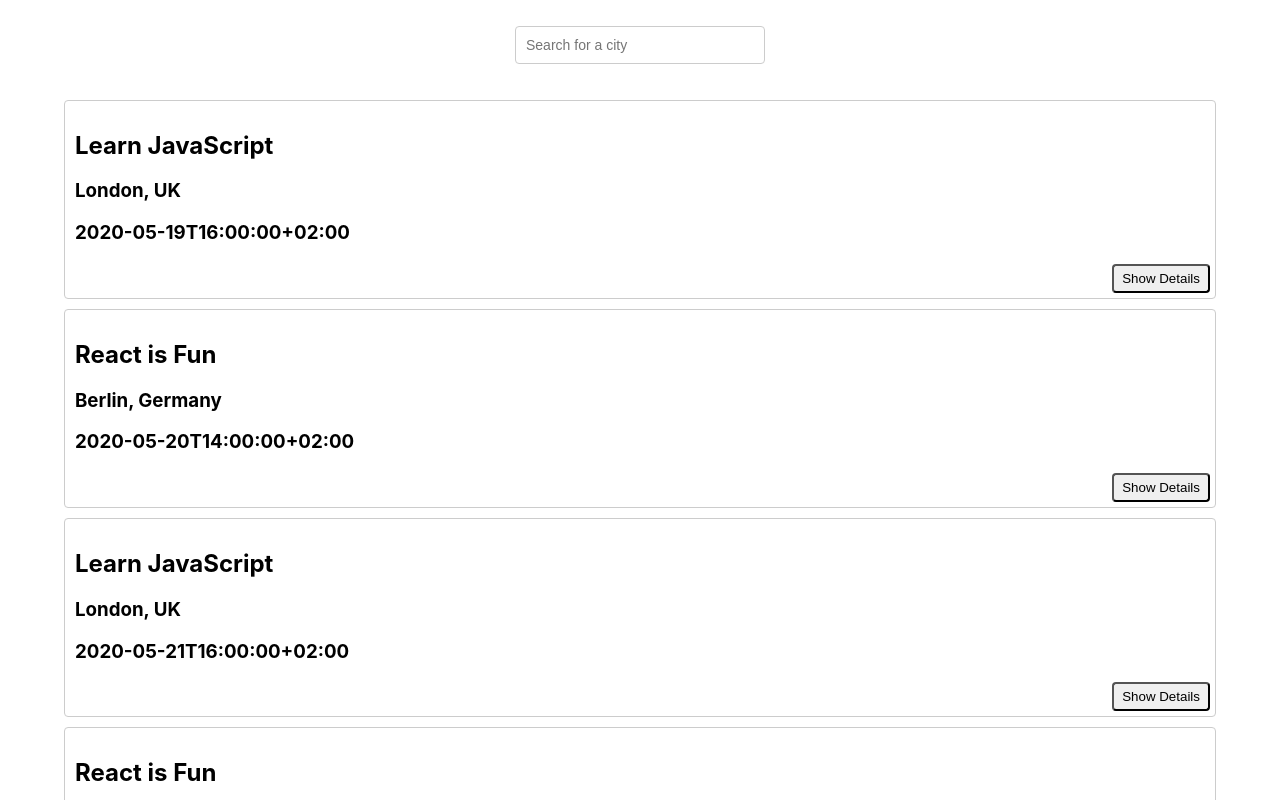
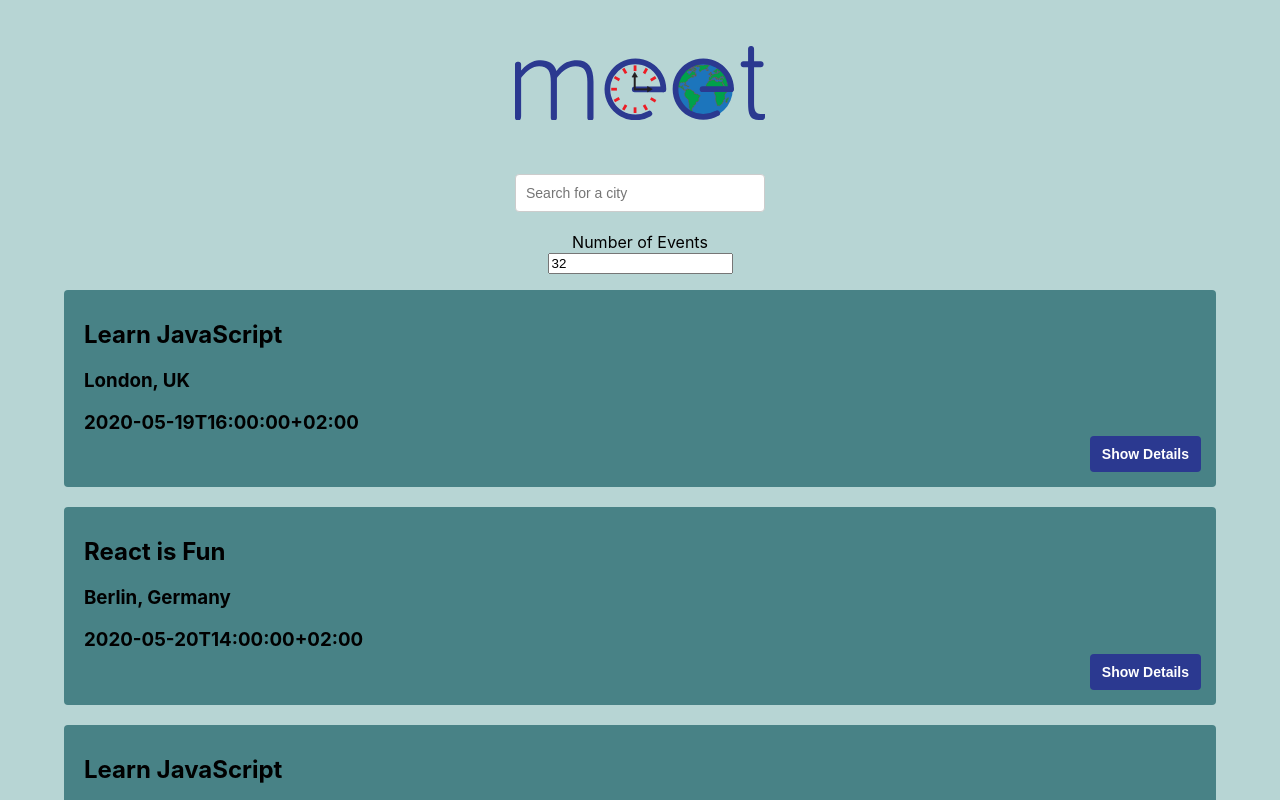
Before and after one commit to dangermouse121985/MEET, a React (Create React App) app: page / in a window 1280 px wide. Shown: the top 800 px of the page. Built offline with nearby package versions, Linux system fonts and the light colour scheme; what atatus-spa would draw is missing.

Commit message:
Added Logo and updated CSS

```diff
--- a/src/App.css
+++ b/src/App.css
@@ -1,7 +1,26 @@
+
 @import url(https://fonts.googleapis.com/css?family=Roboto:500);
+
+:root {
+  --primary-color: #2B3990;
+  --background-color: #B7D5D4;
+  --event-color: #488286;
+}
+
+body {
+  background-color: var(--background-color);
+}
+
+svg {
+  width: 250px;
+  margin: 20px 50px 50px 50px;
+}
+
 .App {
   text-align: center;
   padding: 2% 5%;
+  width: 90%;
+  margin: 0 auto;
 }
 
 .App * {
@@ -55,7 +74,7 @@ input[type="number"] {
 .suggestions > li {
   text-align: left;
   padding: 8px 6px 8px 10px;
-  background-color: #eee;
+  background-color: #77878B;
   cursor: default;
 }
 
@@ -69,10 +88,10 @@ input[type="number"] {
 }
 
 .event {
-  padding: 10px 10px 35px;
-  margin-bottom: 10px;
+  background-color: var(--event-color);
+  padding: 10px 200px 35px 20px;
+  margin-bottom: 20px;
   text-align: left;
-  border: 1px solid #ccc;
   border-radius: 4px;
   position: relative;
 }
@@ -82,8 +101,21 @@ input[type="number"] {
   position: absolute;
   right: 5px;
   bottom: 5px;
-  padding: 5px 8px;
+  padding: 10px 12px;
   border-radius: 4px;
   outline: none;
   cursor: pointer;
+  border: none;
+  color: #fff;
+  background-color: var(--primary-color);
+  margin: 10px;
+  font-size: 14px;
+  font-weight: 600;
 }
+
+@media only screen and (max-width: 600px) {
+  .event {
+    padding-right: 20px;
+  }
+
+}
--- a/src/App.js
+++ b/src/App.js
@@ -5,6 +5,7 @@ import CitySearch from './components/CitySearch';
 import NumberOfEvents from './components/NumberOfEvents';
 import { useEffect, useState } from 'react';
 import { getEvents, extractLocations } from './api';
+import { ReactComponent as Logo } from './images/logo.svg';
 
 const App = () => {
   const [events, setEvents] = useState([]);
@@ -29,9 +30,10 @@ const App = () => {
 
   return (
     <div className="App">
+      <Logo />
       <CitySearch allLocations={allLocations} setCurrentCity={setCurrentCity} />
+      <NumberOfEvents setCurrentNOE={setCurrentNOE} />
       <EventList events={events} />
-      <NumberOfEvents setCurrentNOE={setCurrentNOE} />
     </div>
   );
 }
--- a/src/components/NumberOfEvents.js
+++ b/src/components/NumberOfEvents.js
@@ -6,7 +6,10 @@ const NumberOfEvents = ({ setCurrentNOE }) => {
     }
 
     return (
-        <input id="number-of-events" type="textbox" inputMode="numeric" defaultValue='32' onChange={handleInputChanged}></input>
+        <>
+            <label for='number-of-events'>Number of Events</label><br></br>
+            <input id="number-of-events" type="textbox" inputMode="numeric" defaultValue='32' onChange={handleInputChanged}></input>
+        </>
     )
 }
 
```
Also changed, not shown: src/images/logo.png (added), src/images/logo.svg (added).
